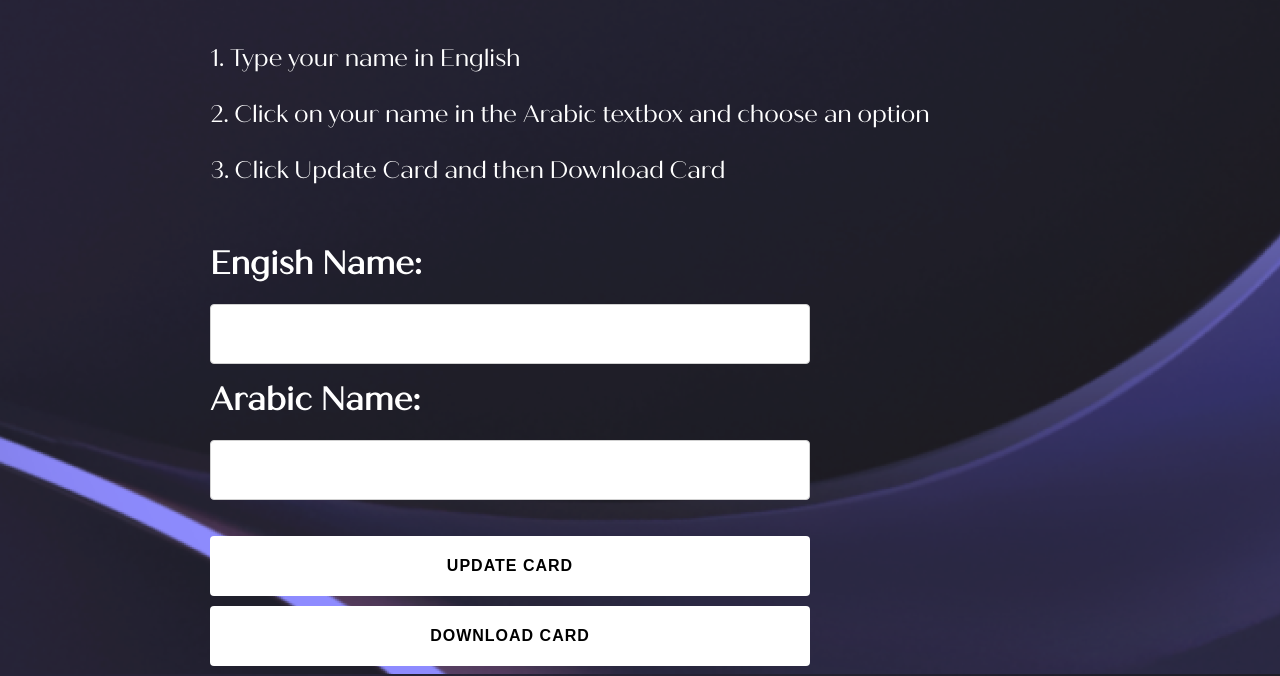
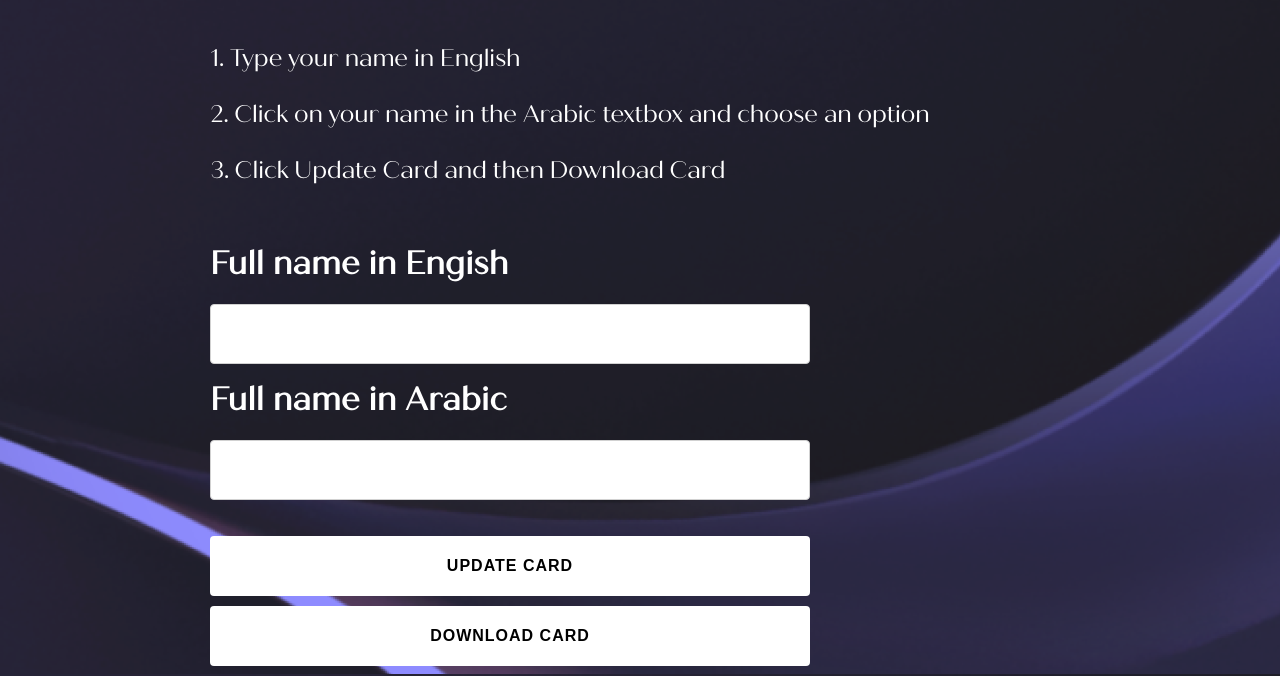
Before and after one commit to adnan/RXCards, a plain HTML site: page index.html in a window 1280 px wide. Shown: the part 126-802 px from the top of the page. Drawn offline with Linux system fonts and the light colour scheme; a web font is replaced by a local one.

Commit message:
Update input labels

```diff
--- a/index.html
+++ b/index.html
@@ -32,10 +32,10 @@
 
 		<div class="form-container">
 				<form>
-					<label for="title" class="input-label">Engish Name:</label>
+					<label for="title" class="input-label">Full name in Engish</label>
 					<input type="text" id="title" name="title" class="input-box">
 
-                    <label for="from" class="input-label">Arabic Name:</label>
+                    <label for="from" class="input-label">Full name in Arabic</label>
 					<input type="text" id="from" name="from" class="input-box">
 <br/><br/>
 					<button id="update-button">Update Card</button> <br/>
```
